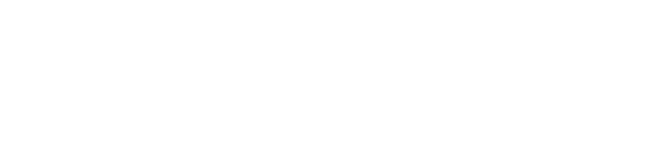
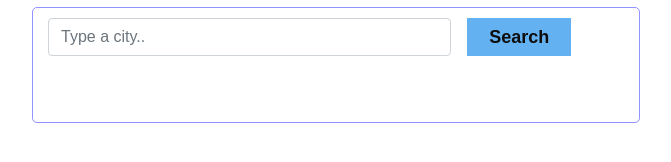
Before and after one commit to Olena-Olkhovyk/Weather-project, a plain HTML site: page index.html in a window 1280 px wide. Shown: the whole page, without its empty margins (304-975 px from the left). Drawn offline with nearby package versions, Linux system fonts and the light colour scheme.

Commit message:
Add city input and style it

```diff
--- a/index.html
+++ b/index.html
@@ -1,12 +1,18 @@
 <!DOCTYPE html>
 <html lang="en">
   <head>
-    <meta charset="UTF-8">
-    <meta http-equiv="X-UA-Compatible" content="IE=edge">
-    <meta name="viewport" content="width=device-width, initial-scale=1.0">
-    <meta name="keywords" content="weather, weather condition,temperature,wind,humidity" />
+    <meta charset="UTF-8" />
+    <meta http-equiv="X-UA-Compatible" content="IE=edge" />
+    <meta name="viewport" content="width=device-width, initial-scale=1.0" />
+    <meta
+      name="keywords"
+      content="weather, weather condition,temperature,wind,humidity"
+    />
     <meta name="author" content="Olena Olkhovyk" />
-    <meta name="description" content="weather application is an application that updates users on weather conditions based on the city they search" />
+    <meta
+      name="description"
+      content="weather application is an application that updates users on weather conditions based on the city they search"
+    />
     <link
       rel="stylesheet"
       href="https://cdn.jsdelivr.net/npm/bootstrap@4.0.0/dist/css/bootstrap.min.css"
@@ -22,6 +28,22 @@
     <title>Weather</title>
   </head>
   <body>
-
+    <!--Main container for all elements-->
+    <div class="container">
+      <div class="weather-app-wrapper">
+        <div class="weather-app">
+          <!--City input-->
+          <form id="search-form" class="mb-3">
+            <input
+              type="search"
+              placeholder="Type a city.."
+              class="form-control"
+              id="city-input"
+            />
+            <input type="submit" value="Search" name="search" />
+          </form>
+        </div>
+      </div>
+    </div>
   </body>
 </html>
--- a/src/style.css
+++ b/src/style.css
@@ -0,0 +1,29 @@
+.weather-app-wrapper {
+    max-width: 38em;
+    margin: 7px auto;
+  }
+  .weather-app {
+    padding: 10px 15px 50px;
+    border: 1px solid rgba(0, 0, 255, 0.425);
+    border-radius: 5px;
+    font-family: "Google Sans", arial, sans-serif;
+  }
+  #search-form{
+    width: 100%;
+    display: flex;
+    gap:1rem;
+  }
+  input[type="search"]{
+    width: 70%;
+  }
+  input[type="submit"] {
+    background-color: rgba(12, 133, 233, 0.639);
+    color: rgb(14, 13, 13);
+    border: none;
+    font-weight: bold;
+    font-size: 18px;
+    padding: 5px 22px;
+  }
+  input[type="submit"]:hover {
+    background-color: rgba(12, 133, 233, 0.7);
+  }
```
Lines whose indentation alone changed are shown as unchanged.
